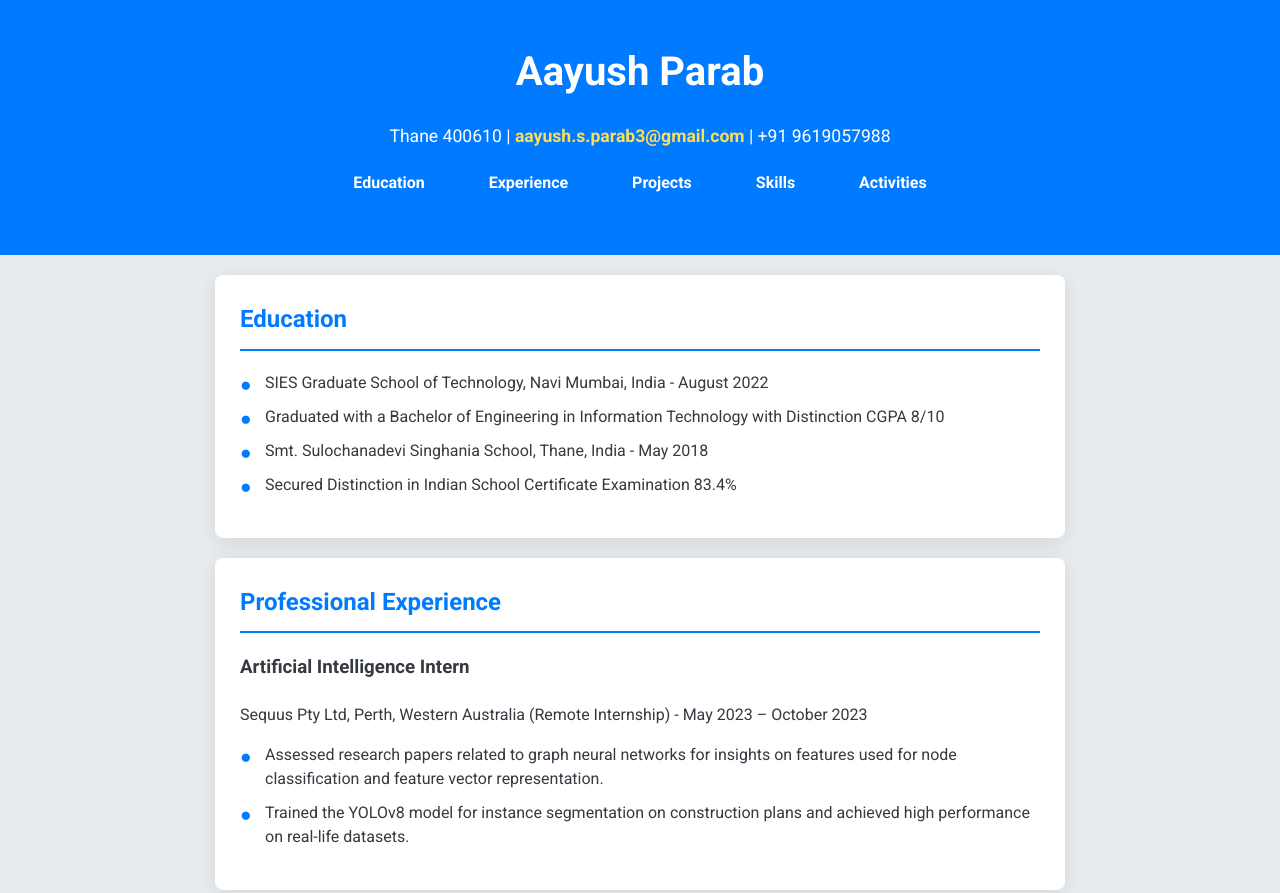
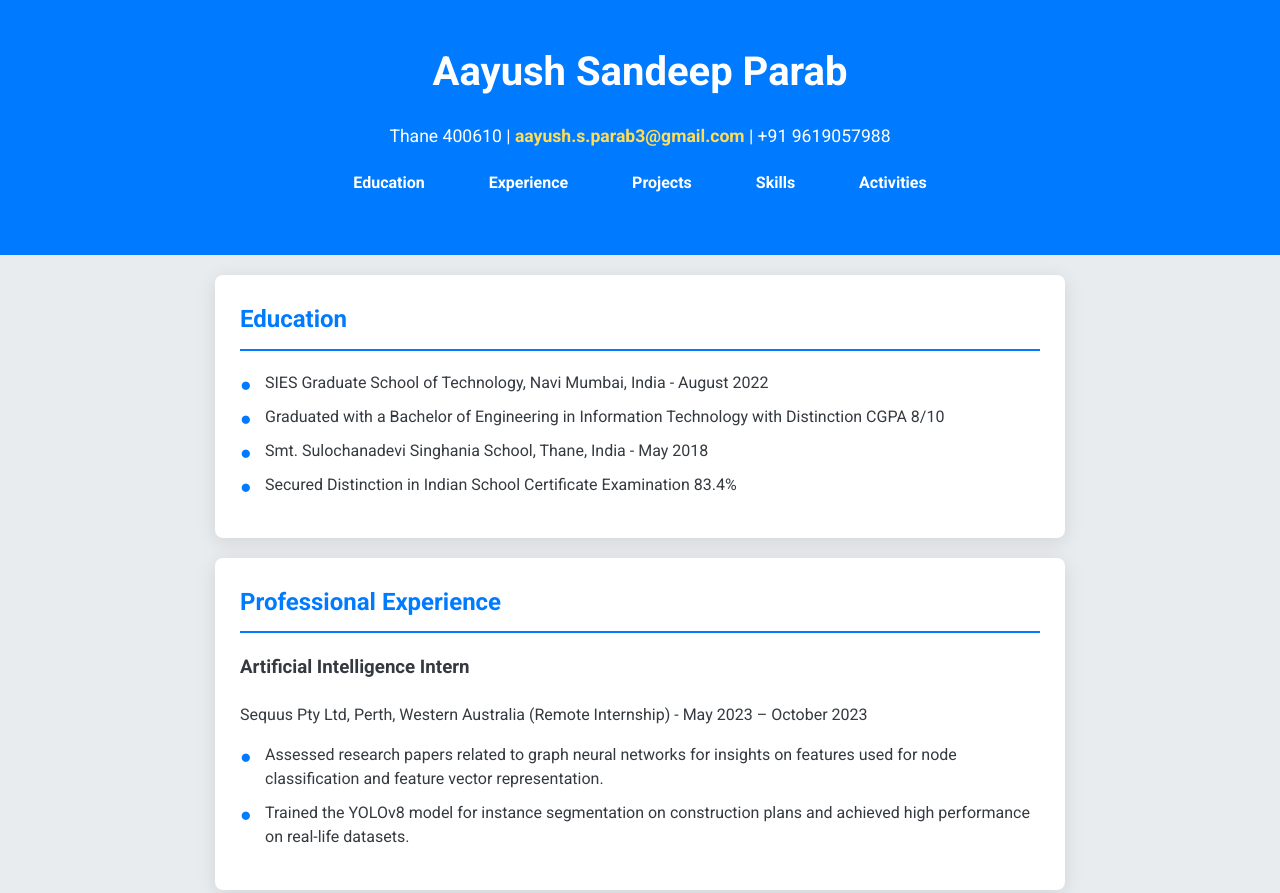
Before and after one commit to AayushParab44/test, a plain HTML site: page index.html in a window 1280 px wide. Shown: the top 893 px of the page. Drawn offline with Linux system fonts and the light colour scheme.

Commit message:
name enhance commit

```diff
--- a/index.html
+++ b/index.html
@@ -105,7 +105,7 @@
 <body>
 
 <header>
-    <h1>Aayush Parab</h1>
+    <h1>Aayush Sandeep Parab</h1>
     <div class="contact-info">
         <p>Thane 400610 | <a href="mailto:aayush.s.parab3@gmail.com">aayush.s.parab3@gmail.com</a> | +91 9619057988</p>
     </div>
```
